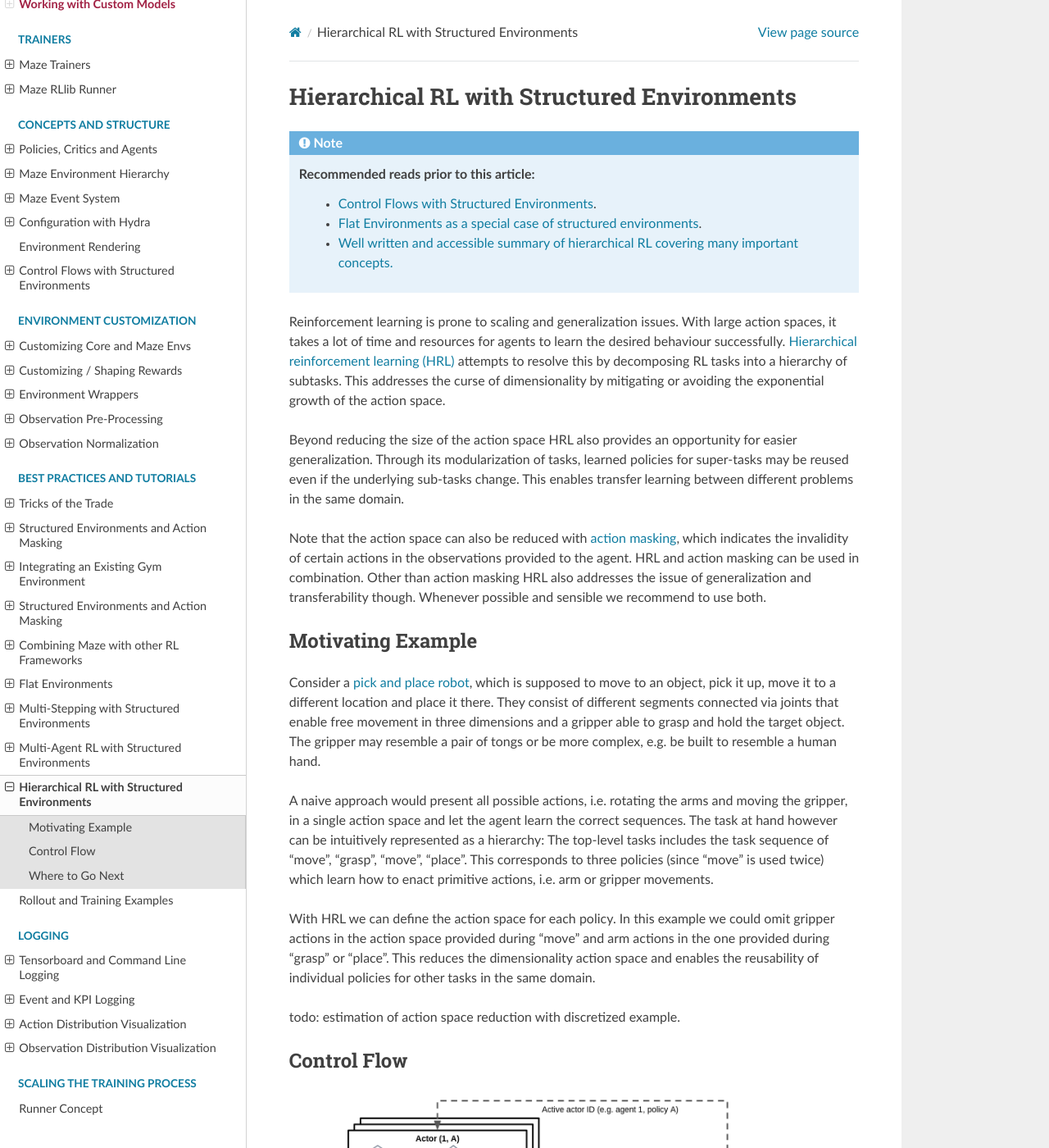
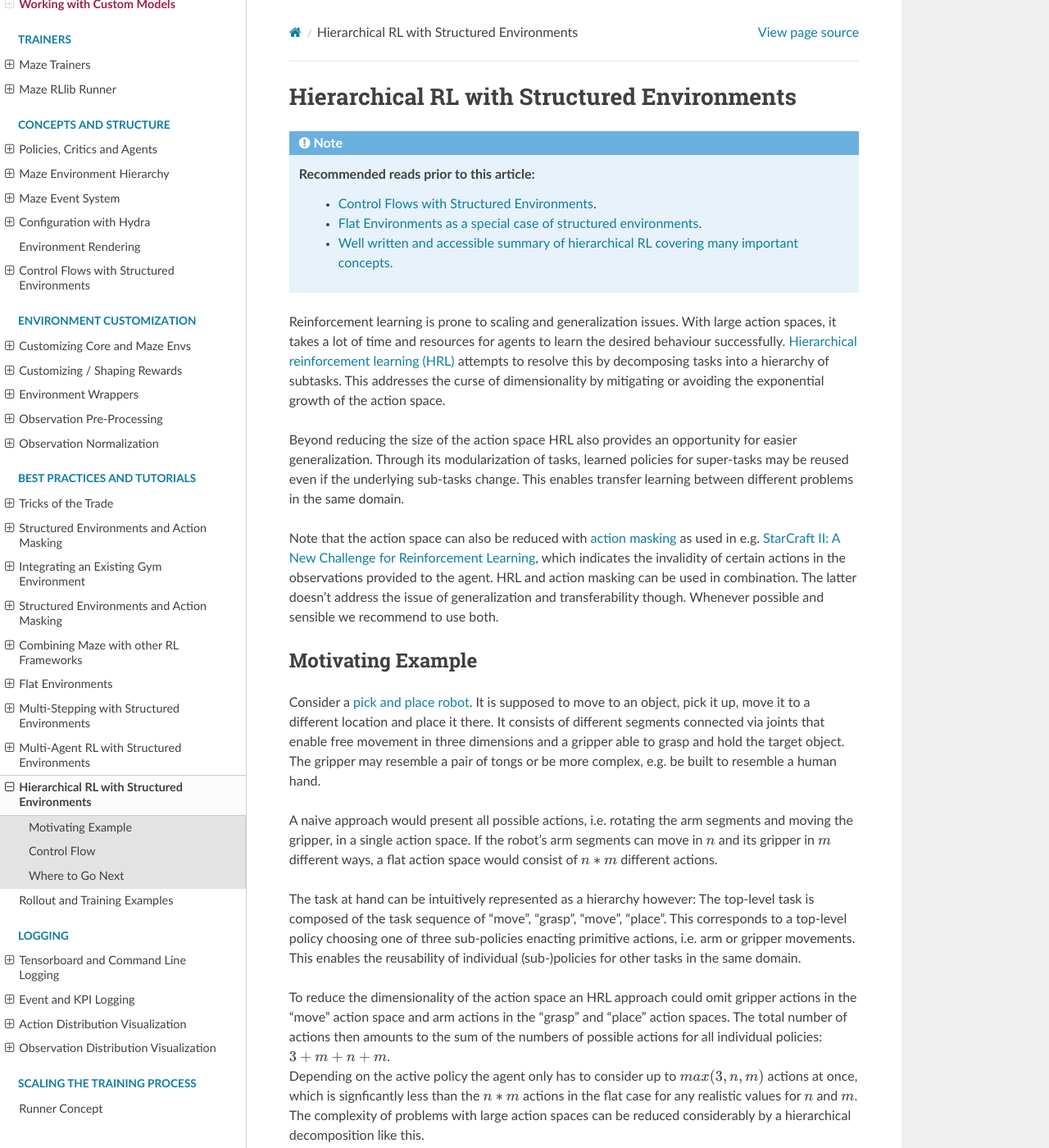
Before and after one commit to enlite-ai/maze, a Sphinx documentation site: the page built from docs/source/best_practices_and_tutorials/struct_env_examples/hierarchical/intro.rst, in a window 1280 px wide and 1400 px high. Shown: the whole window at 82% size. Built offline with Sphinx 7.4.7 and the Read the Docs theme 2.0.0, drawn with Linux system fonts in a browser that asks for light colours; some of the changed text lies outside the part shown.

Commit message:
RL-487: Finished struct. env. applications/pattern docs.

```diff
--- a/docs/source/best_practices_and_tutorials/struct_env_examples/hierarchical/intro.rst
+++ b/docs/source/best_practices_and_tutorials/struct_env_examples/hierarchical/intro.rst
@@ -9,22 +9,23 @@ Hierarchical RL with Structured Environments
         - :ref:`Flat Environments as a special case of structured environments<control_flows_struct_envs>`.
         - `Well written and accessible summary of hierarchical RL covering many important concepts. <https://thegradient.pub/the-promise-of-hierarchical-reinforcement-learning/>`_
 
-Reinforcement learning is prone to scaling and generalization issues. With large action spaces, it takes a lot of time and resources for agents to learn the desired behaviour successfully. `Hierarchical reinforcement learning (HRL) <https://link.springer.com/referenceworkentry/10.1007%2F978-0-387-30164-8_363>`_ attempts to resolve this by decomposing RL tasks into a hierarchy of subtasks. This addresses the curse of dimensionality by mitigating or avoiding the exponential growth of the action space.
+Reinforcement learning is prone to scaling and generalization issues. With large action spaces, it takes a lot of time and resources for agents to learn the desired behaviour successfully. `Hierarchical reinforcement learning (HRL) <https://link.springer.com/referenceworkentry/10.1007%2F978-0-387-30164-8_363>`_ attempts to resolve this by decomposing tasks into a hierarchy of subtasks. This addresses the curse of dimensionality by mitigating or avoiding the exponential growth of the action space.
 
 Beyond reducing the size of the action space HRL also provides an opportunity for easier generalization. Through its modularization of tasks, learned policies for super-tasks may be reused even if the underlying sub-tasks change. This enables transfer learning between different problems in the same domain.
 
-Note that the action space can also be reduced with :ref:`action masking<adding_masking>`, which indicates the invalidity of certain actions in the observations provided to the agent. HRL and action masking can be used in combination. Other than action masking HRL also addresses the issue of generalization and transferability though. Whenever possible and sensible we recommend to use both.
+Note that the action space can also be reduced with :ref:`action masking<adding_masking>` as used in e.g. `StarCraft II: A New Challenge for Reinforcement Learning <https://arxiv.org/abs/1708.04782>`_, which indicates the invalidity of certain actions in the observations provided to the agent. HRL and action masking can be used in combination. The latter doesn't address the issue of generalization and transferability though. Whenever possible and sensible we recommend to use both.
 
 Motivating Example
 ------------------
 
-Consider a `pick and place robot <https://6river.com/what-is-a-pick-and-place-robot/>`_, which is supposed to move to an object, pick it up, move it to a different location and place it there. They consist of different segments connected via joints that enable free movement in three dimensions and a gripper able to grasp and hold the target object. The gripper may resemble a pair of tongs or be more complex, e.g. be built to resemble a human hand.
+Consider a `pick and place robot <https://6river.com/what-is-a-pick-and-place-robot/>`_. It is supposed to move to an object, pick it up, move it to a different location and place it there. It consists of different segments connected via joints that enable free movement in three dimensions and a gripper able to grasp and hold the target object. The gripper may resemble a pair of tongs or be more complex, e.g. be built to resemble a human hand.
 
-A naive approach would present all possible actions, i.e. rotating the arms and moving the gripper, in a single action space and let the agent learn the correct sequences. The task at hand however can be intuitively represented as a hierarchy: The top-level tasks includes the task sequence of "move", "grasp", "move", "place". This corresponds to three policies (since "move" is used twice) which learn how to enact primitive actions, i.e. arm or gripper movements.
+A naive approach would present all possible actions, i.e. rotating the arm segments and moving the gripper, in a single action space. If the robot's arm segments can move in :math:`n` and its gripper in :math:`m` different ways, a flat action space would consist of :math:`n * m` different actions.
 
-With HRL we can define the action space for each policy. In this example we could omit gripper actions in the action space provided during "move" and arm actions in the one provided during "grasp" or "place". This reduces the dimensionality action space and enables the reusability of individual policies for other tasks in the same domain.
+The task at hand can be intuitively represented as a hierarchy however: The top-level task is composed of the task sequence of "move", "grasp", "move", "place". This corresponds to a top-level policy choosing one of three sub-policies enacting primitive actions, i.e. arm or gripper movements. This enables the reusability of individual (sub-)policies for other tasks in the same domain.
 
-todo: estimation of action space reduction with discretized example.
+| To reduce the dimensionality of the action space an HRL approach could omit gripper actions in the "move" action space and arm actions in the "grasp" and "place" action spaces. The total number of actions then amounts to the sum of the numbers of possible actions for all individual policies: :math:`3 + m + n + m`.
+| Depending on the active policy the agent only has to consider up to :math:`max(3, n, m)` actions at once, which is signficantly less than the :math:`n * m` actions in the flat case for any realistic values for :math:`n` and :math:`m`. The complexity of problems with large action spaces can be reduced considerably by a hierarchical decomposition like this.
 
 Control Flow
 ------------
@@ -35,7 +36,7 @@ Control Flow
 
     Control flow within a HRL scenario. Note that we assume a single agent here. Building the task hierarchy happens implicitly in :meth:`~maze.core.env.maze_env.MazeEnv.step`. Dashed lines denote the exchange of information on demand as opposed to doing so passing it to or returning it from the environment's :meth:`~maze.core.env.maze_env.MazeEnv.step`.
 
-todo: describe control flow and describe how task hierarchy is built implicity in .step().
+The control flow for HRL scenarios doesn't obviously reflect the hierarchical aspect. This is because the definition and execution of the task hierarchy happens implicitly in :meth:`~maze.core.env.maze_env.MazeEnv.step`: the environment determines which task is currently active and which task should be active at the end of the current step. This allows for an arbitrarily flexible and complex task dependency graph. The possibility to implement a different :class:`StructuredEnv <maze.core.env.observation_conversation.ObservationConversionInterface>` and :class:`StructuredEnv <maze.core.env.action_conversation.ActionConversionInterface>` for each policy enables to tailor actions and observations to the respective task.
 
 Where to Go Next
 ----------------
--- a/docs/source/best_practices_and_tutorials/struct_env_examples/multiagent/intro.rst
+++ b/docs/source/best_practices_and_tutorials/struct_env_examples/multiagent/intro.rst
@@ -12,6 +12,9 @@ Multi-Agent RL with Structured Environments
 
 Maze supports multi-agent learning out of the box. In order to make a :class:`StructuredEnv <maze.core.env.structured_env.StructuredEnv>` compatible with such a setup, it needs to keep track of the activities of each agent internally. How this is done and the order in which sequence agents enacted their actions is entirely to the environment. As per customary for a structured environment, it is required to provide the ID of the active actor via :meth:`~maze.core.env.structured_env.StructuredEnv.actor_id` (see :ref:`here<control_flows_struct_envs>` for more information on the distinction between actor and agent). There are no further prequisites to use multiple agents with an environment.
 
+Control Flow
+------------
+
 It is easily possible, but not necessary, to include multiple policies in a multi-agent scenario. The control flow with multiple agents and a single policy can be summarized like this:
 
 .. figure:: control_flow.png
@@ -20,8 +23,7 @@ It is easily possible, but not necessary, to include multiple policies in a mult
 
     Control flow within a multi-agent scenario. Note that we assume a single policy here. Dashed lines denote the exchange of information on demand as opposed to doing so passing it to or returning it from the environment's :meth:`~maze.core.env.maze_env.MazeEnv.step`.
 
-| When comparing this to the control flow depicted in :ref:`the article on flat environments<control_flows_struct_envs>` you'll notice that here we consider several agents and therefore several actors - more specifically, in a setup with *n* agents we have at least *n* actors. Consequently the environment has to update its active actor ID, which is not necessary in flat environments.
-| The underlying pathways however are identical for all instances of :class:`StructuredEnv <maze.core.env.structured_env.StructuredEnv>`. Within Maze' actor mechanism, multi-agent environments are merely a particular specification amongst many.
+When comparing this to the control flow depicted in :ref:`the article on flat environments<control_flows_struct_envs>` you'll notice that here we consider several agents and therefore several actors - more specifically, in a setup with *n* agents we have at least *n* actors. Consequently the environment has to update its active actor ID, which is not necessary in flat environments.
 
 Where to Go Next
 ----------------
```
Also changed, not shown: docs/source/best_practices_and_tutorials/struct_env_examples/flat/intro.rst (+6 -1 lines), docs/source/best_practices_and_tutorials/struct_env_examples/multistep/intro.rst (+10 -4 lines), docs/source/concepts_and_structure/control_flows_struct_envs.rst (+20 -11 lines), docs/source/best_practices_and_tutorials/struct_env_examples/flat/control_flow_complex.png.
